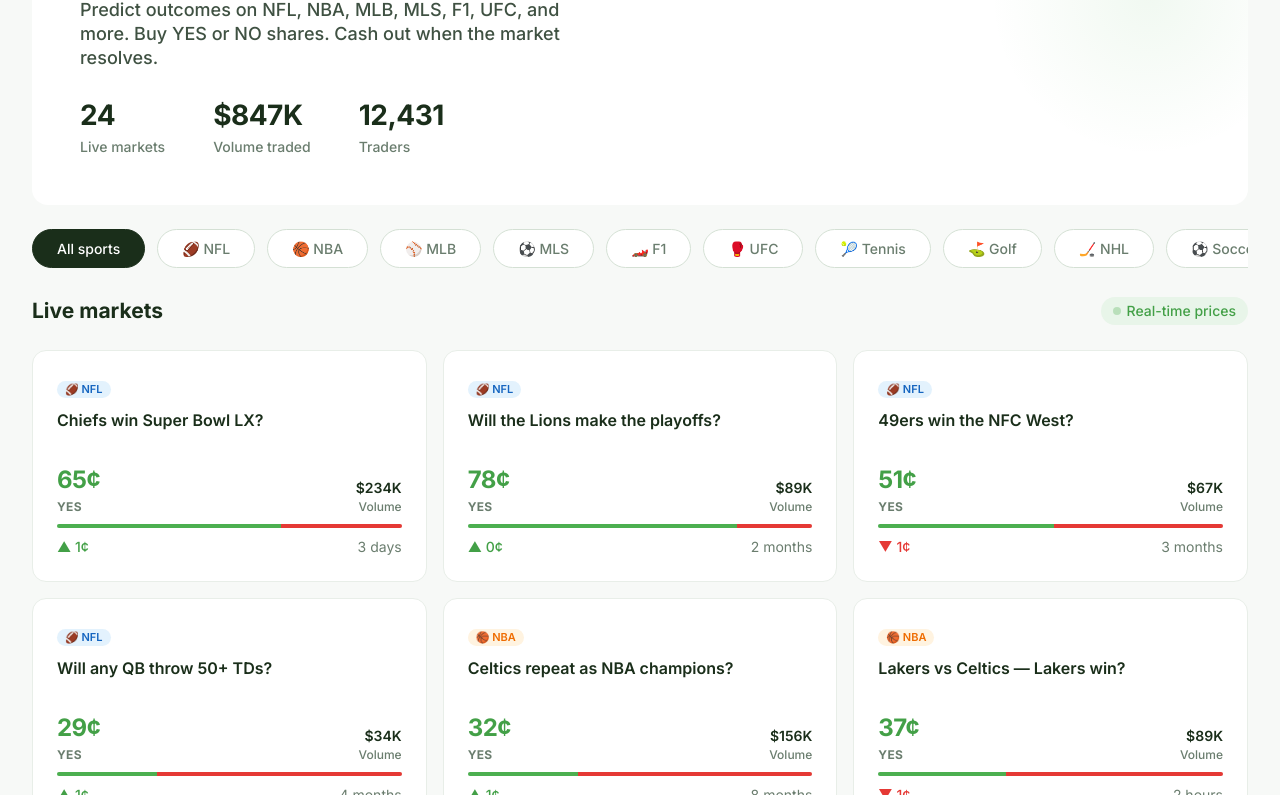
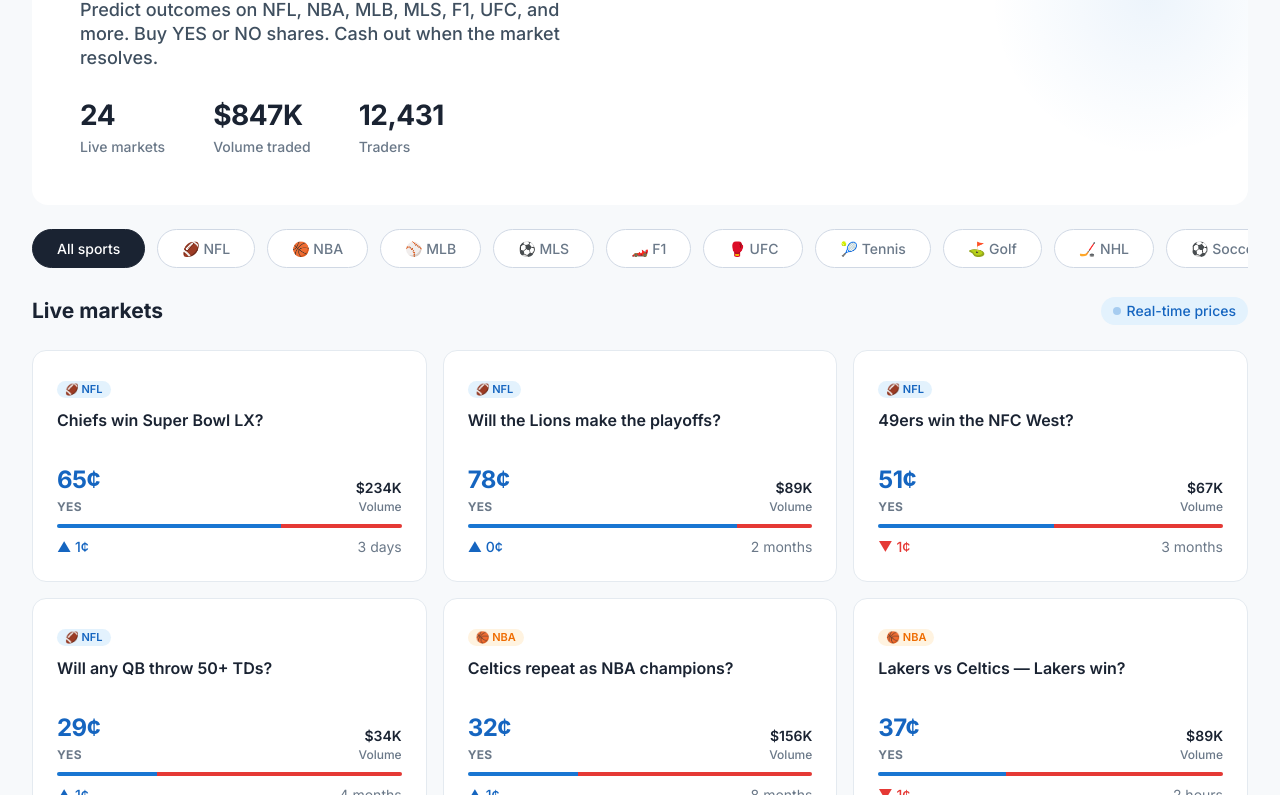
Before and after one commit to Hakerz-ag/playbook-sports, a plain HTML site: page index.html in a window 1280 px wide. Shown: the part 206-1001 px from the top of the page. Drawn offline with Linux system fonts and the light colour scheme.

Commit message:
Switch accent from green to blue throughout, both light and dark themes

```diff
--- a/index.html
+++ b/index.html
@@ -7,46 +7,39 @@
   <link href="https://fonts.googleapis.com/css2?family=Inter:wght@300;400;500;600;700;800&display=swap" rel="stylesheet">
   <style>
     :root {
-      /* === PALETTE: Off-white + Light Green === */
-      /* Airbnb-style single accent — green replaces Rausch */
-      --primary: #4caf50;
-      --primary-active: #43a047;
-      --primary-disabled: #c8e6c9;
-      --primary-light: #e8f5e9;
-      --primary-border: #a5d6a7;
-
-      /* Surfaces — Airbnb canvas philosophy */
+      /* === PALETTE: Off-white + Blue === */
+      --primary: #1976d2;
+      --primary-active: #1565c0;
+      --primary-disabled: #bbdefb;
+      --primary-light: #e3f2fd;
+      --primary-border: #90caf9;
+
+      /* Surfaces */
       --canvas: #ffffff;
-      --canvas-soft: #f7f9f7;       /* off-white */
-      --canvas-softer: #f0f4f0;
-      --surface-strong: #ebeeeb;
-      --surface-pressed: #dfe4df;
-
-      /* Text — Airbnb ink hierarchy */
-      --ink: #1a2e1a;
-      --body: #3f5142;
-      --muted: #6a7d6e;
-      --muted-soft: #92a395;
+      --canvas-soft: #f7f9fb;
+      --canvas-softer: #f0f3f7;
+      --surface-strong: #ebf0f5;
+      --surface-pressed: #dfe5ec;
+
+      /* Text */
+      --ink: #1a2332;
+      --body: #3f4f5f;
+      --muted: #6a7888;
+      --muted-soft: #92a0b0;
 
       /* Hairlines */
-      --hairline: #d4e0d4;
-      --hairline-soft: #e8eee8;
-      --border-strong: #bcc8bc;
+      --hairline: #d0d8e4;
+      --hairline-soft: #e4eaf0;
+      --border-strong: #b0bcc8;
 
       /* Semantic */
       --red: #e53935;
       --red-bg: #fce8e8;
       --red-dark: #c62828;
-      --link: #2e7d32;
-
-      /* Blue accent */
-      --blue: #1976d2;
-      --blue-active: #1565c0;
-      --blue-light: #e3f2fd;
-      --blue-border: #90caf9;
-
-      /* Shadows — Airbnb single-tier + Uber pill-float */
-      --shadow-card: rgba(46,125,50,0.04) 0 0 0 1px, rgba(46,125,50,0.06) 0 2px 6px, rgba(46,125,50,0.08) 0 4px 8px;
+      --link: #1565c0;
+
+      /* Shadows */
+      --shadow-card: rgba(25,118,210,0.04) 0 0 0 1px, rgba(25,118,210,0.06) 0 2px 6px, rgba(25,118,210,0.08) 0 4px 8px;
       --shadow-float: rgba(0,0,0,0.12) 0px 2px 8px 0px;
       --shadow-modal: rgba(0,0,0,0.16) 0px 4px 16px 0px;
 
@@ -72,37 +65,31 @@
 
     /* === DARK THEME === */
     [data-theme="dark"] {
-      --primary: #66bb6a;
-      --primary-active: #81c784;
-      --primary-disabled: #2e3b2e;
-      --primary-light: #1b2e1b;
-      --primary-border: #2e5e2e;
-
-      --canvas: #1a1d1a;
-      --canvas-soft: #141714;
-      --canvas-softer: #1e221e;
-      --surface-strong: #252925;
-      --surface-pressed: #2e332e;
-
-      --ink: #e8f0e8;
-      --body: #b0c0b0;
-      --muted: #6a7d6a;
-      --muted-soft: #4a5a4a;
-
-      --hairline: #2a302a;
-      --hairline-soft: #222622;
-      --border-strong: #3a403a;
+      --primary: #42a5f5;
+      --primary-active: #64b5f6;
+      --primary-disabled: #1a2a3a;
+      --primary-light: #0d1f3d;
+      --primary-border: #1565c0;
+
+      --canvas: #161a22;
+      --canvas-soft: #111520;
+      --canvas-softer: #1b2030;
+      --surface-strong: #222938;
+      --surface-pressed: #2a3142;
+
+      --ink: #e8eef5;
+      --body: #a0b0c0;
+      --muted: #6a7a8a;
+      --muted-soft: #4a5a6a;
+
+      --hairline: #262e3a;
+      --hairline-soft: #1e2430;
+      --border-strong: #3a4252;
 
       --red: #ef5350;
-      --red-bg: #2e1a1a;
+      --red-bg: #2a1a1a;
       --red-dark: #ef5350;
-      --link: #81c784;
-
-      /* Blue accent (dark) */
-      --blue: #42a5f5;
-      --blue-active: #64b5f6;
-      --blue-light: #0d1f3d;
-      --blue-border: #1565c0;
+      --link: #64b5f6;
 
       --shadow-card: rgba(0,0,0,0.3) 0 0 0 1px, rgba(0,0,0,0.4) 0 2px 6px, rgba(0,0,0,0.5) 0 4px 8px;
       --shadow-float: rgba(0,0,0,0.4) 0px 2px 8px 0px;
@@ -244,7 +231,7 @@
       position: absolute;
       top: -20%; right: -5%;
       width: 320px; height: 320px;
-      background: radial-gradient(circle, rgba(76,175,80,0.08) 0%, transparent 70%);
+      background: radial-gradient(circle, rgba(25,118,210,0.08) 0%, transparent 70%);
       border-radius: 50%;
     }
 
@@ -817,19 +804,19 @@
     /* Dark mode badge overrides */
     [data-theme="dark"] .badge-nfl { background: #0d1f3d; color: #64b5f6; }
     [data-theme="dark"] .badge-nba { background: #2e1e0a; color: #ffb74d; }
-    [data-theme="dark"] .badge-mlb { background: #2e1a1a; color: #ef5350; }
-    [data-theme="dark"] .badge-mls { background: #1b2e1b; color: #81c784; }
-    [data-theme="dark"] .badge-f1 { background: #2e0a0a; color: #ef5350; }
+    [data-theme="dark"] .badge-mlb { background: #2a1a1a; color: #ef5350; }
+    [data-theme="dark"] .badge-mls { background: #0d1f3d; color: #64b5f6; }
+    [data-theme="dark"] .badge-f1 { background: #2a0a0a; color: #ef5350; }
     [data-theme="dark"] .badge-ufc { background: #2a2018; color: #bcaaa4; }
-    [data-theme="dark"] .badge-tennis { background: #1b2e1b; color: #81c784; }
+    [data-theme="dark"] .badge-tennis { background: #0d1f3d; color: #64b5f6; }
     [data-theme="dark"] .badge-golf { background: #1a2410; color: #aed581; }
     [data-theme="dark"] .badge-olympics { background: #0d1f3d; color: #64b5f6; }
-    [data-theme="dark"] .badge-soccer { background: #1b2e1b; color: #81c784; }
+    [data-theme="dark"] .badge-soccer { background: #0d1f3d; color: #64b5f6; }
     [data-theme="dark"] .badge-nhl { background: #0d1f3d; color: #64b5f6; }
 
     /* Dark mode hero */
     [data-theme="dark"] .hero { background: var(--canvas); }
-    [data-theme="dark"] .hero::after { background: radial-gradient(circle, rgba(102,187,106,0.06) 0%, transparent 70%); }
+    [data-theme="dark"] .hero::after { background: radial-gradient(circle, rgba(66,165,245,0.06) 0%, transparent 70%); }
 
     /* Dark mode amount-btn active */
     [data-theme="dark"] .amount-btn.active { border-color: var(--primary); background: var(--primary-light); color: var(--primary-active); }
@@ -840,43 +827,43 @@
     /* Dark mode modal overlay */
     [data-theme="dark"] .modal-overlay { background: rgba(0,0,0,0.7); }
 
-    /* ===== BLUE ACCENT ===== */
-    .blue-accent { color: var(--blue); }
+    /* ===== BLUE ACCENT (now primary — utilities kept for compat) ===== */
+    .blue-accent { color: var(--primary); }
     .btn-blue {
-      background: var(--blue);
+      background: var(--primary);
       color: white; border: none;
       padding: var(--s-md) var(--s-lg);
       border-radius: var(--r-pill);
       font-weight: 600; font-size: 16px; line-height: 1.25;
       cursor: pointer; transition: background 0.2s;
     }
-    .btn-blue:hover { background: var(--blue-active); }
+    .btn-blue:hover { background: var(--primary-active); }
 
     /* Blue accent text on market cards */
-    .market-card .blue-price { font-size: 24px; font-weight: 700; color: var(--blue); letter-spacing: -0.5px; }
+    .market-card .blue-price { font-size: 24px; font-weight: 700; color: var(--primary); letter-spacing: -0.5px; }
 
     /* Blue badge variant */
-    .badge-blue { background: var(--blue-light); color: var(--blue-active); }
+    .badge-blue { background: var(--primary-light); color: var(--primary-active); }
 
     /* Blue progress bar segment */
-    .progress-blue { background: var(--blue); height: 100%; transition: width 0.5s; }
+    .progress-blue { background: var(--primary); height: 100%; transition: width 0.5s; }
 
     /* Blue big-price panel */
-    .big-price.blue { background: var(--blue-light); border-color: var(--blue-border); }
-    .big-price.blue .label { color: var(--blue-active); }
-    .big-price.blue .price { color: var(--blue); }
+    .big-price.blue { background: var(--primary-light); border-color: var(--primary-border); }
+    .big-price.blue .label { color: var(--primary-active); }
+    .big-price.blue .price { color: var(--primary); }
 
     /* Blue trade tab */
-    .trade-tab.active.blue-tab { color: var(--blue-active); border-bottom-color: var(--blue); }
-    .btn-trade.blue { background: var(--blue); }
-    .btn-trade.blue:hover { background: var(--blue-active); }
+    .trade-tab.active.blue-tab { color: var(--primary-active); border-bottom-color: var(--primary); }
+    .btn-trade.blue { background: var(--primary); }
+    .btn-trade.blue:hover { background: var(--primary-active); }
 
     /* Blue stat in portfolio */
-    .stat-card .change.blue { color: var(--blue-active); }
-    .positions-table .pos-blue { color: var(--blue-active); font-weight: 600; }
+    .stat-card .change.blue { color: var(--primary-active); }
+    .positions-table .pos-blue { color: var(--primary-active); font-weight: 600; }
 
     /* Blue deposit tab option */
-    .deposit-tab.blue-active { color: var(--blue-active); border-bottom-color: var(--blue); }
+    .deposit-tab.blue-active { color: var(--primary-active); border-bottom-color: var(--primary); }
 
     /* Mobile */
     @media (max-width: 768px) {
```
